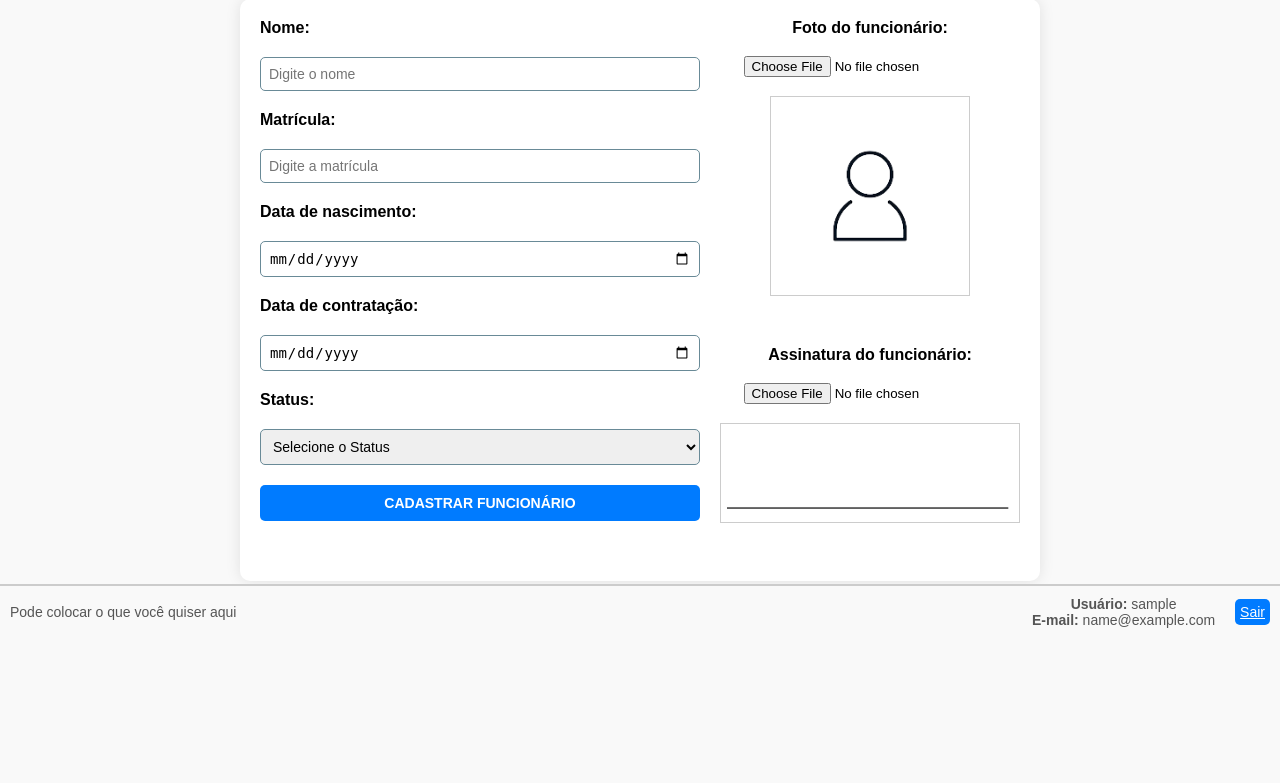
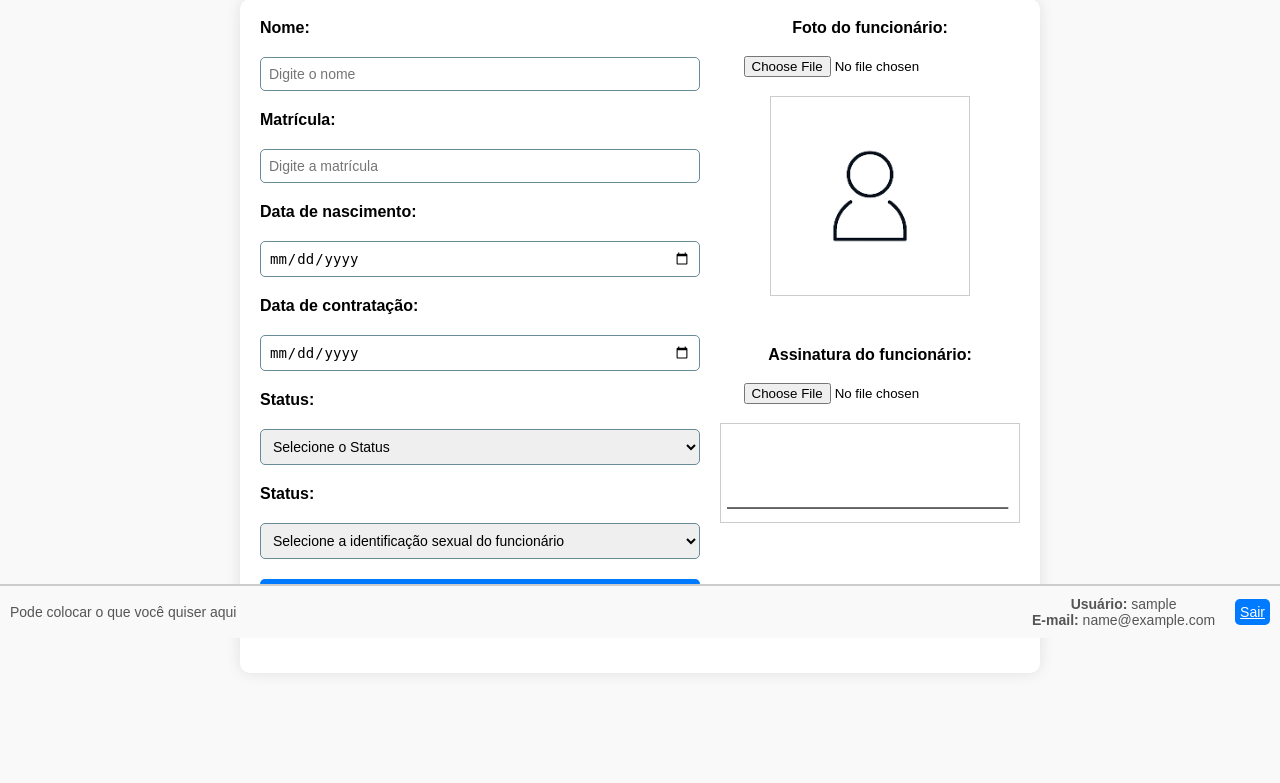
Before and after one commit to paulovarrone/CadastrosFuncionario, a Flask app: page /cadastroDeFuncionario/ in a window 1280 px wide. Shown: the part 162-945 px from the top of the page. Run offline with Flask 3, Linux system fonts and the light colour scheme; the visitor is signed in with stand-in values (Sample User, id 1).

Commit message:
adicionando identificacao_sexual

```diff
--- a/app/controllers/cadastro_funcionario.py
+++ b/app/controllers/cadastro_funcionario.py
@@ -11,6 +11,7 @@ def cadastro_funcinarios():
         nascimento = request.form['nascimento']
         contratacao = request.form['contratacao']
         status = request.form['status']
+        identificacao_sexual = request.form['identificacao_sexual']
         foto = request.files.get('foto')
         assinatura = request.files.get('assinatura')
 
@@ -27,8 +28,8 @@ def cadastro_funcinarios():
             pessoa = cursor.fetchall()
 
             if not pessoa:
-                query = ("INSERT INTO funcionario(usuario_cadastrante,nome,matricula,nascimento,contratacao,status,foto,assinatura) VALUES(%s,%s,%s,%s,%s,%s,%s,%s)")
-                valores = (session['user'],nome,matricula,nascimento,contratacao,status,foto_b64,assinatura_b64)
+                query = ("INSERT INTO funcionario(usuario_cadastrante,nome,matricula,nascimento,contratacao,status,identificacao_sexual,foto,assinatura) VALUES(%s,%s,%s,%s,%s,%s,%s,%s,%s)")
+                valores = (session['user'],nome,matricula,nascimento,contratacao,status,identificacao_sexual,foto_b64,assinatura_b64)
 
                 cursor.execute(query, valores)
                 conexao.commit()
--- a/app/static/css/style.css
+++ b/app/static/css/style.css
@@ -143,7 +143,7 @@ h2 {
   font-weight: bold;
 }
 
-.form input[type="text"], #status, .form input[type="date"], .form input[type="number"] {
+.form input[type="text"], #status,#identificacao_sexual, .form input[type="date"], .form input[type="number"] {
   padding: 8px;
   font-size: 14px;
   width: 100%;
--- a/app/templates/carteira.html
+++ b/app/templates/carteira.html
@@ -58,6 +58,9 @@
           <label for="contratacao">Data de contratação:</label>
           <input type="date" id="contratacao" name="contratacao" readonly value="{{ pessoa.contratacao if pessoa else '' }}">
 
+          <label for="identificacao_sexual">Identificação sexual do funcionário:</label>
+          <input type="text" id="identificacao_sexual" name="identificacao_sexual" value="{{ pessoa.identificacao_sexual if pessoa else '' }}" placeholder="Identificação sexual do funcionário" readonly>
+
           <label for="status">Status:</label>
           <select id="status" name="status" required>
             <option value="">Selecione o Status</option>
--- a/app/templates/index.html
+++ b/app/templates/index.html
@@ -46,6 +46,14 @@
           <option value="Desligado">Desligado</option>
         </select>
 
+        <label for="identificacao_sexual">Status:</label>
+        <select id="identificacao_sexual" name="identificacao_sexual" required>
+          <option value="">Selecione a identificação sexual do funcionário</option>
+          <option value="Masculino">Masculino</option>
+          <option value="Feminino">Feminino</option>
+          <option value="Outro">Outro</option>
+        </select>
+
         <button id="cadastrarFuncionario" type="submit"><b>CADASTRAR FUNCIONÁRIO</b></button>
       </div>
 
--- a/app/templates/select.html
+++ b/app/templates/select.html
@@ -42,6 +42,10 @@
         <label for="status">Status:</label>
         <input type="text" id="status" name="status" value="{{ pessoa.status if pessoa else '' }}" placeholder="Status do funcionário" readonly>
 
+        <label for="identificacao_sexual">Identificação sexual do funcionário:</label>
+        <input type="text" id="identificacao_sexual" name="identificacao_sexual" value="{{ pessoa.identificacao_sexual if pessoa else '' }}" placeholder="Identificação sexual do funcionário" readonly>
+
+
         <button id="selectFuncionario" type="submit"><b>SELECIONAR FUNCIONÁRIO</b></button>
       </div>
 
```
